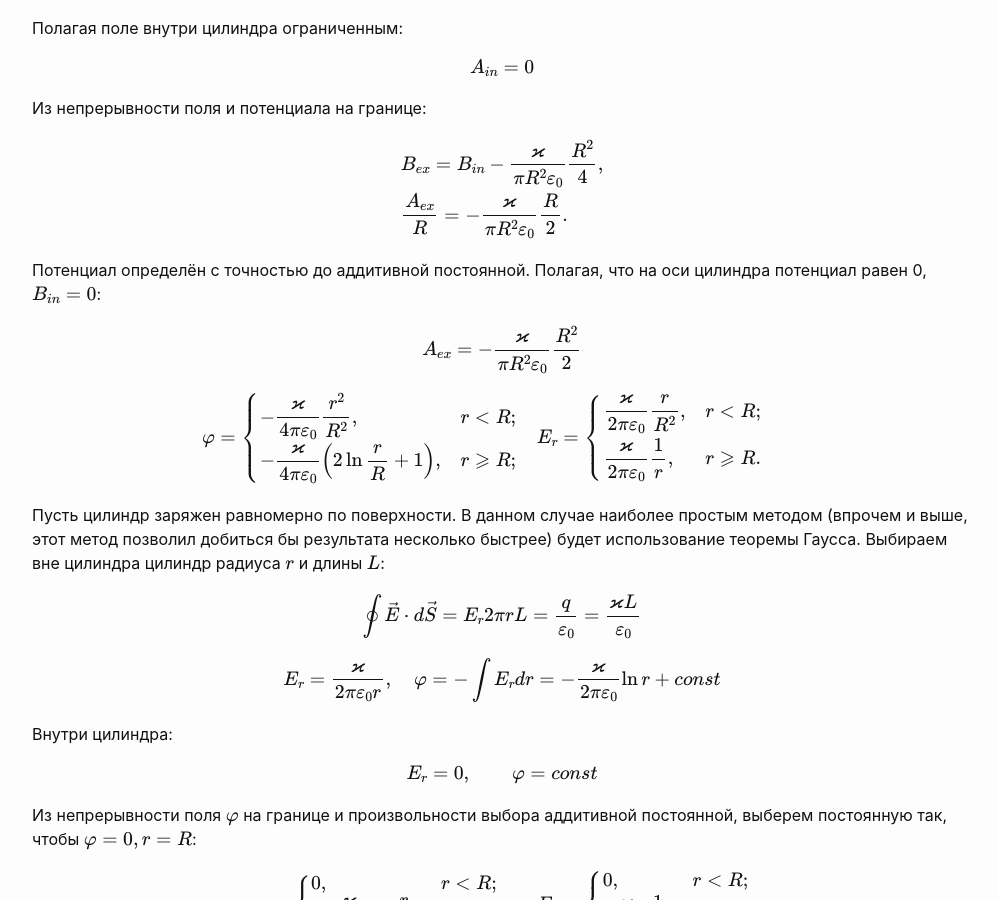
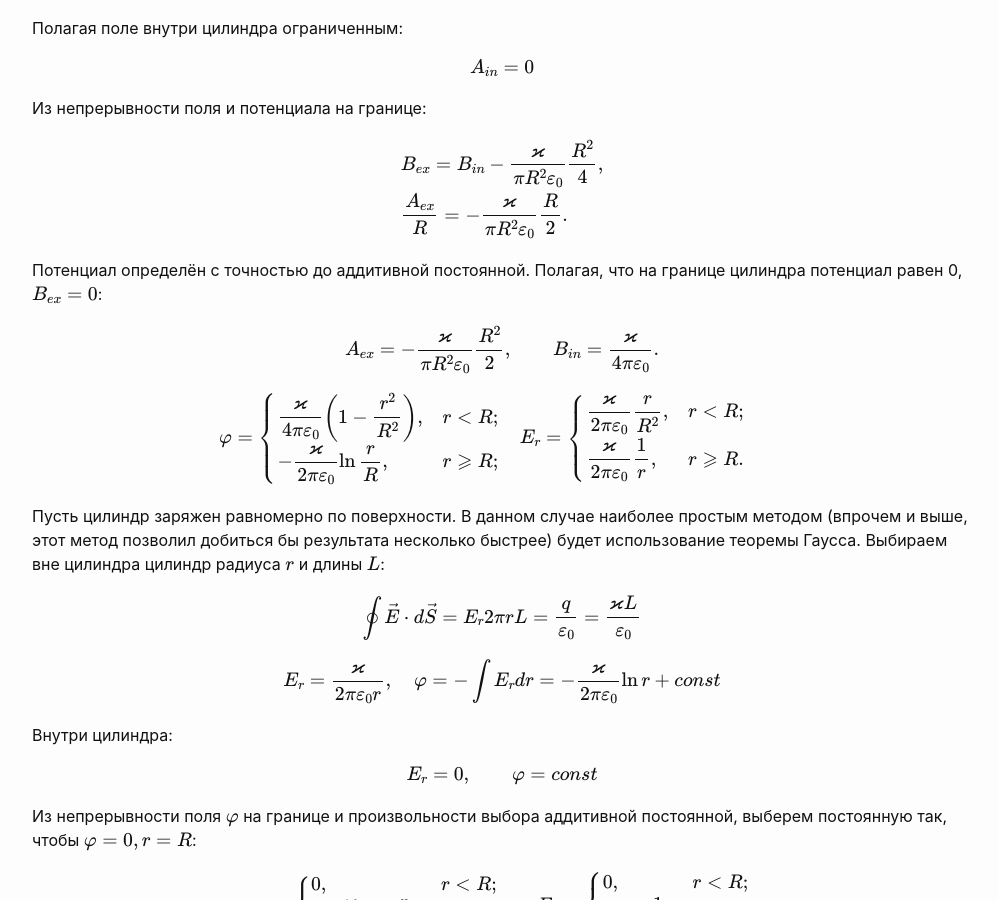
Before and after one commit to sputnikas/sputnikas.github.io, a Jekyll site: the page built from _problems/batygyn_1970/72.md, in a window 1280 px wide and 900 px high, scrolled down 548 px. Shown: the whole window, without its empty margins (138-1136 px from the left). Built offline with Jekyll 4.4.1, drawn with Linux system fonts in a browser that asks for light colours; formulas are drawn with MathJax 3.

Commit message:
73-74 solved

```diff
--- a/_problems/batygyn_1970/72.md
+++ b/_problems/batygyn_1970/72.md
@@ -35,16 +35,16 @@ $$
 \end{aligned}
 $$
 
-Потенциал определён с точностью до аддитивной постоянной. Полагая, что на оси цилиндра потенциал равен 0, $B_{in} = 0$:
+Потенциал определён с точностью до аддитивной постоянной. Полагая, что на границе цилиндра потенциал равен 0, $B_{ex} = 0$:
 
 $$
-A_{ex} = - \frac{\varkappa}{\pi R^2 \varepsilon_0} \frac{R^2}{2}
+A_{ex} = - \frac{\varkappa}{\pi R^2 \varepsilon_0} \frac{R^2}{2}, \qquad B_{in} = \frac{\varkappa}{4\pi \varepsilon_0}.
 $$
 
 $$
 \varphi = \begin{cases}
-- \dfrac{\varkappa}{4 \pi \varepsilon_0} \dfrac{r^2}{R^2 }, & r< R; \\
-- \dfrac{\varkappa}{4 \pi \varepsilon_0} \left(2 \ln \dfrac{r}{R} + 1\right), & r\geqslant R;
+\dfrac{\varkappa}{4 \pi \varepsilon_0} \left(1 - \dfrac{r^2}{R^2 }\right), & r< R; \\
+- \dfrac{\varkappa}{2 \pi \varepsilon_0} \ln \dfrac{r}{R} , & r\geqslant R;
 \end{cases}\quad
 E_r = \begin{cases}
 \dfrac{\varkappa}{2 \pi \varepsilon_0} \dfrac{r}{R^2}, & r< R; \\
```
Also changed, not shown: _problems/batygyn_1970/73.md (added, +19 -0 lines), _problems/batygyn_1970/74.md (added, +56 -0 lines), _problems/batygyn_1970/71.md (line endings or trailing spaces).
